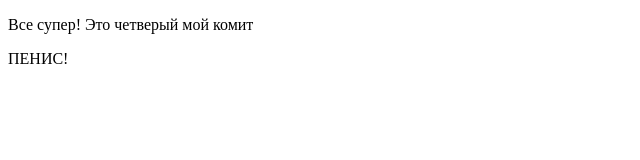
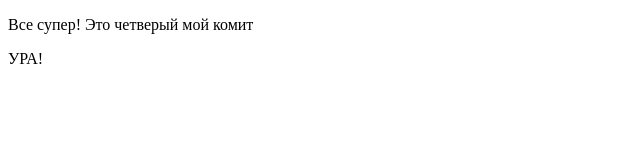
Before and after one commit to Gohanchik/test, a plain HTML site: page index.html in a window 1280 px wide. Shown: the full height of the page, 0-640 px from the left. Drawn offline with Linux system fonts and the light colour scheme.

Commit message:
Commit yra

```diff
--- a/index.html
+++ b/index.html
@@ -7,6 +7,6 @@
 </head>
 <body>
     <p>Все супер! Это четверый мой комит</p>
-    <p>ПЕНИС!</p>
+    <p>УРА!</p>
 </body>
 </html>
```
